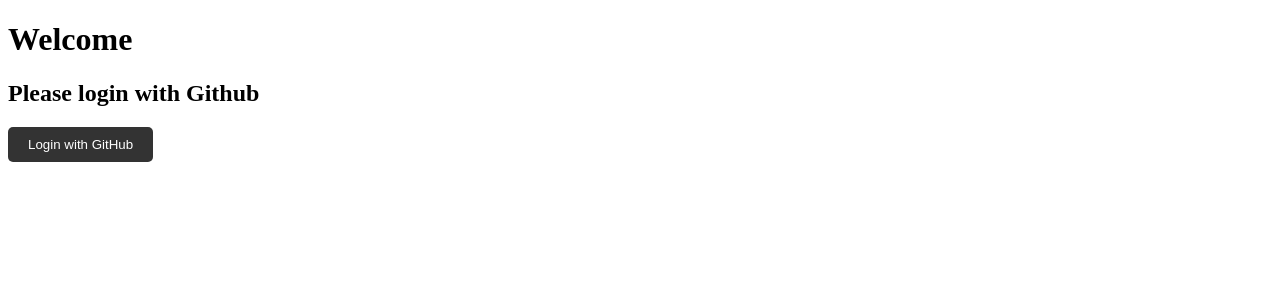
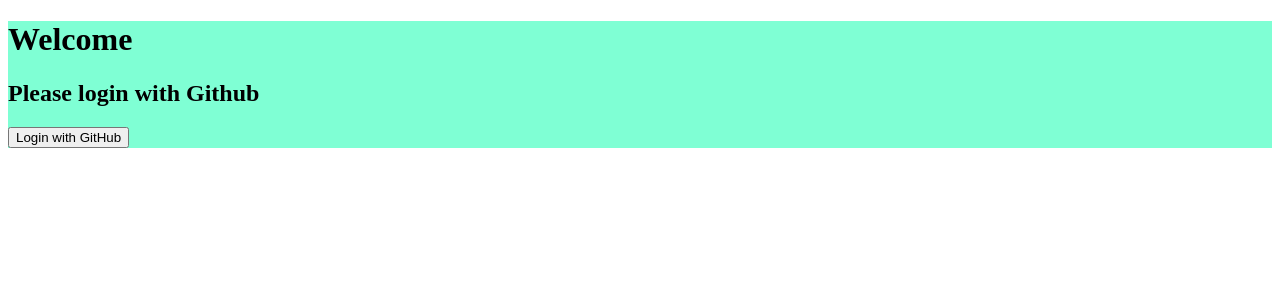
Before and after one commit to TobiasMaugus/viteReact, a React (Vite) app: page / in a window 1280 px wide. Shown: the top 300 px of the page. Built offline with nearby package versions, Linux system fonts and the light colour scheme.

Commit message:
start styles

```diff
--- a/src/components/Body/body-styles.css
+++ b/src/components/Body/body-styles.css
@@ -0,0 +1,4 @@
+.body--container{
+    width: 100%;
+    background-color: aquamarine;
+}
--- a/src/components/Body/body.tsx
+++ b/src/components/Body/body.tsx
@@ -1,11 +1,12 @@
 import React from "react";
 import GitHubLoginButton from "../Github-button/github-button";
+import "./body-styles.css"
 
 const Body: React.FC = ()=>{
     return(
-        <div>
-            <h1>Welcome</h1>
-            <h2>Please login with Github</h2>
+        <div className="body--container">
+            <h1 className="body--container--title">Welcome</h1>
+            <h2 className="body--container--text">Please login with Github</h2>
             <GitHubLoginButton/>
         </div>
     )
--- /dev/null
+++ b/src/components/Card/card.tsx
@@ -0,0 +1,2 @@
+import React from "react"
+import "./card-styles.css"
--- a/src/components/Github-button/github-button.tsx
+++ b/src/components/Github-button/github-button.tsx
@@ -1,4 +1,5 @@
 import React from "react";
+import "./github-button-styles.css"
 
 
 const GitHubLoginButton: React.FC = () => {
@@ -11,16 +12,8 @@ const GitHubLoginButton: React.FC = () => {
   };
 
   return (
-    <button
+    <button className="github--button"
       onClick={handleLogin}
-      style={{
-        padding: '10px 20px',
-        backgroundColor: '#333',
-        color: '#fff',
-        border: 'none',
-        borderRadius: '5px',
-        cursor: 'pointer',
-      }}
     >
       Login with GitHub
     </button>
```
Also changed, not shown: src/components/Header/header.tsx (deleted, +0 -22 lines), src/components/Card/card-styles.css (added).
